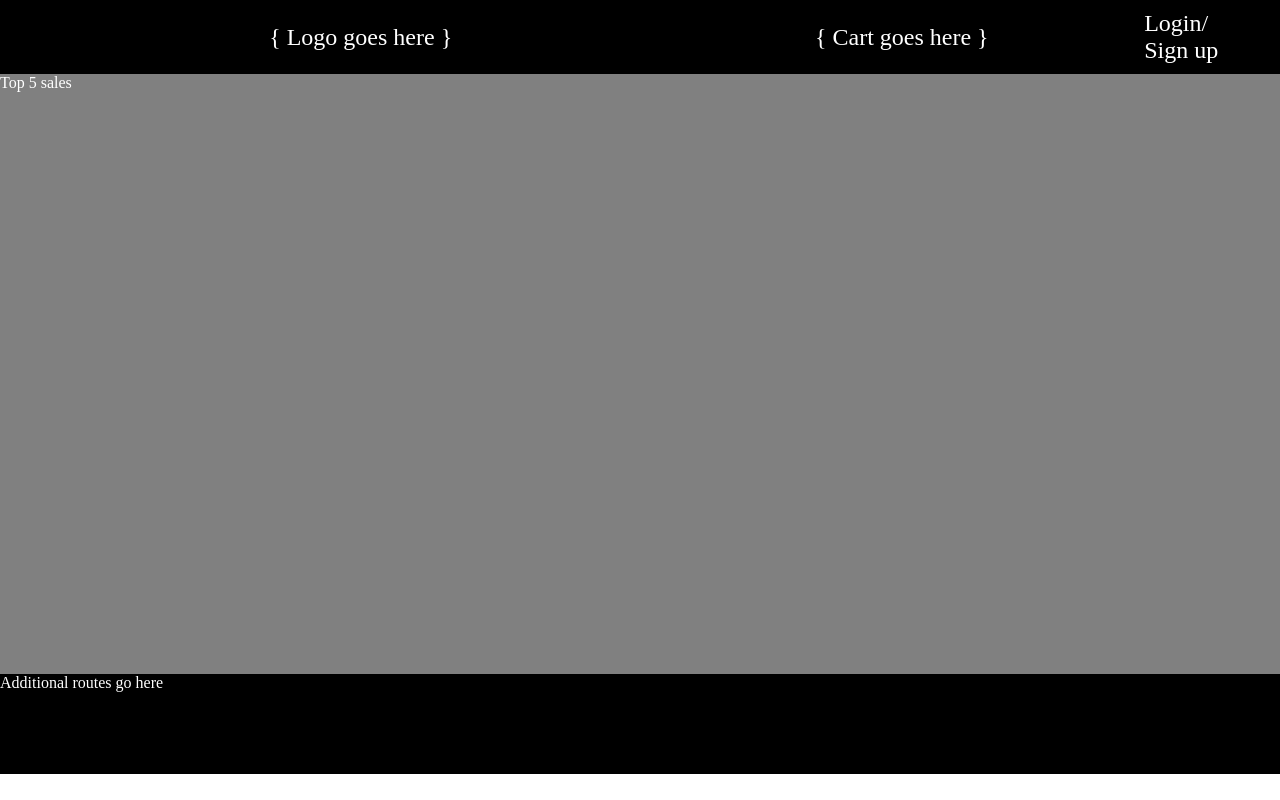
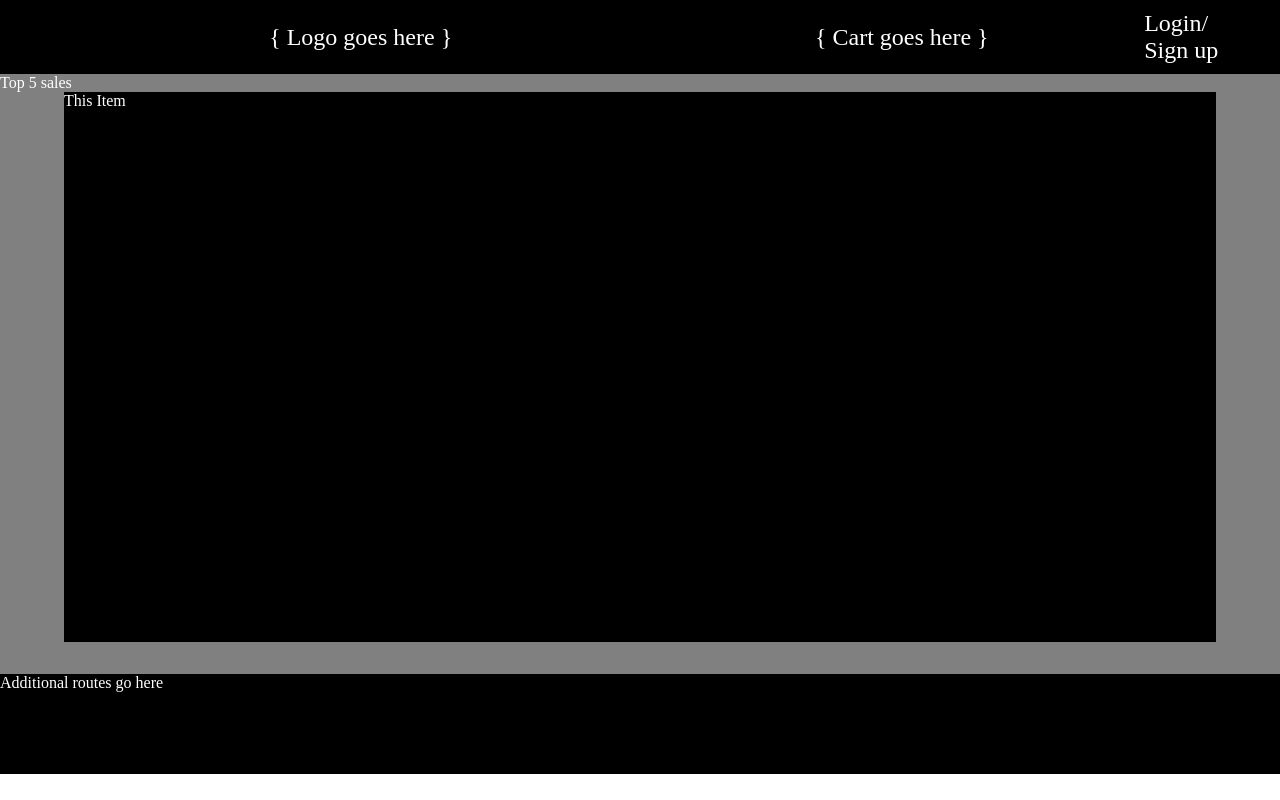
Before and after one commit to EcomDm6/Ecom, a React (Create React App) app: page / in a window 1280 px wide. Built offline with nearby package versions, Linux system fonts and the light colour scheme.

Commit message:
Added a component for Each Item

```diff
--- /dev/null
+++ b/src/Components/EachItem/EachItemComponent.css
@@ -0,0 +1,8 @@
+.EachItemMainContainer {
+    background-color: black;
+    height: 550px;
+    width: 90%;
+    color: white;
+    margin: 0 auto;
+
+};
--- /dev/null
+++ b/src/Components/EachItem/EachItemComponent.js
@@ -0,0 +1,10 @@
+import React from 'react';
+import './EachItemComponent.css'
+
+const EachItemComponent = () => {
+        return (
+            <div className="EachItemMainContainer">This Item</div>
+        );
+};
+
+export default EachItemComponent;
--- a/src/Components/SalePreview/SaleComponent.js
+++ b/src/Components/SalePreview/SaleComponent.js
@@ -1,9 +1,13 @@
 import React from 'react';
 import './SaleComponent.css'
 
+import EachItemComponent from '../EachItem/EachItemComponent';
+
 const SaleContainer = () => {
         return (
-            <div className="SaleMainContainer">Top 5 sales</div>
+            <div className="SaleMainContainer">Top 5 sales
+              <EachItemComponent />
+            </div>
         );
 };
 
```
Also changed, not shown: src/Components/SalePreview/SaleComponent.css (line endings or trailing spaces).
